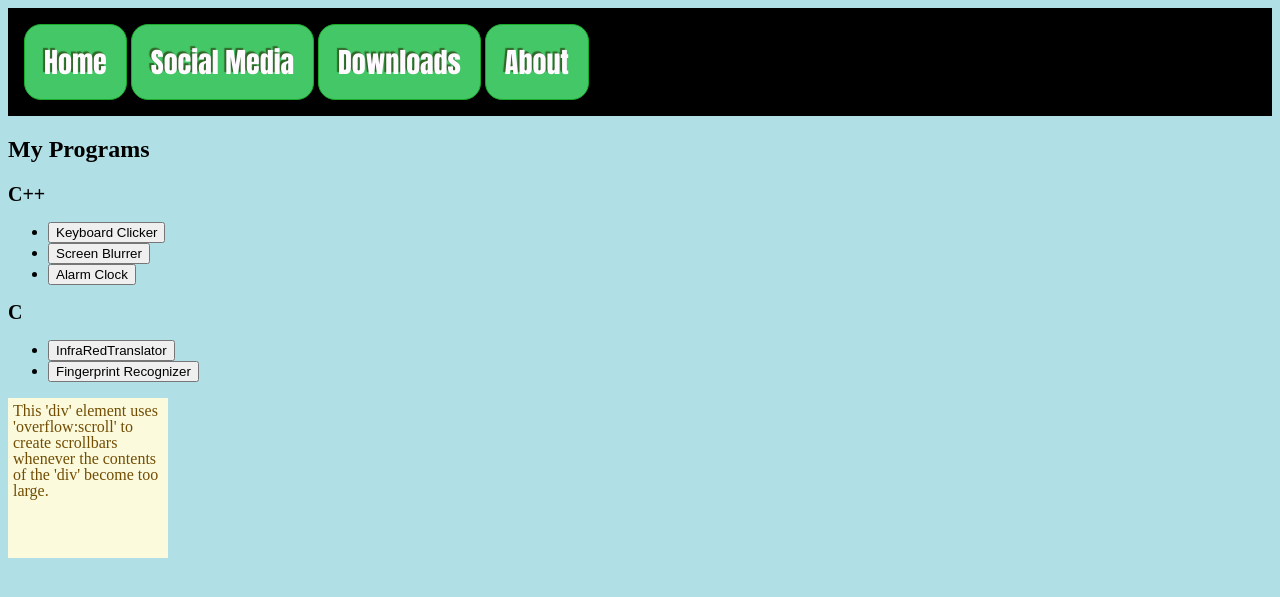
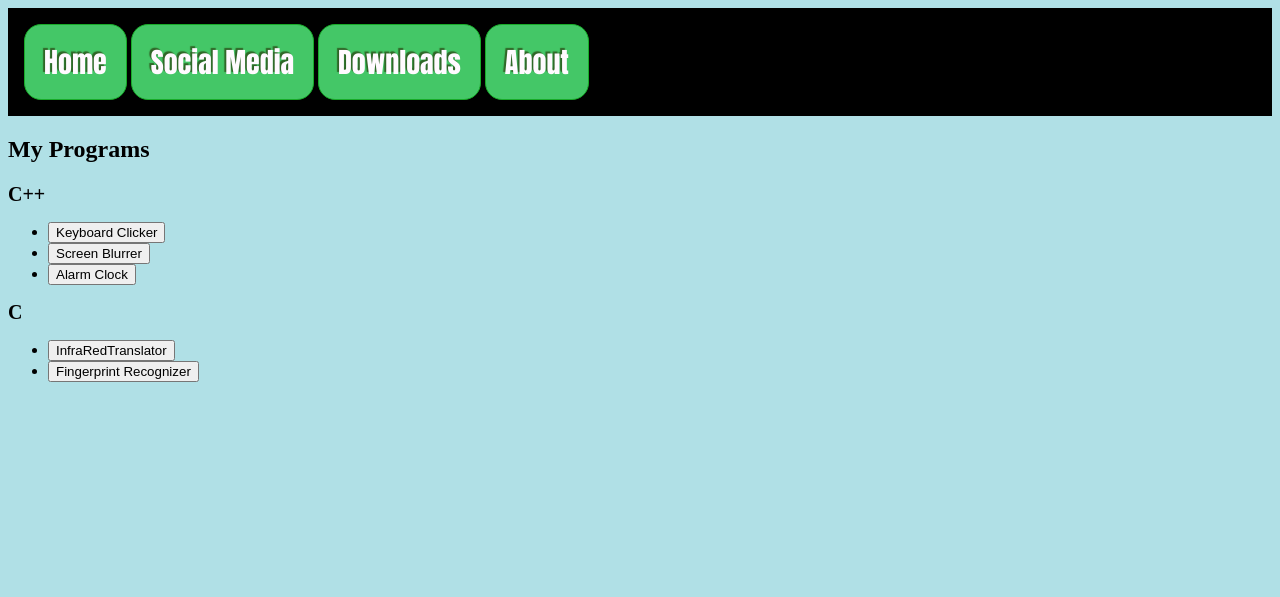
Before and after one commit to DiscordJavaDev/terradice.github.io, a Jekyll site: the page downloads.html, which Jekyll copies as it is, in a window 1280 px wide. Shown: the top 597 px of the page. Built offline with Jekyll 4.4.1, drawn with Linux system fonts in a browser that asks for light colours.

Commit message:
Update downloads.html

```diff
--- a/downloads.html
+++ b/downloads.html
@@ -36,9 +36,6 @@ header, footer {
   <li><a href="https://terradice.github.io/FingerprintRecognizer.rar" download="FingerprintRecognizer.rar">
   <input type="button" value="Fingerprint Recognizer" /></a></li>
 </ul>
-<div style="width:150px;height:150px;line-height:1em;overflow:scroll;padding:5px;background-color:#FCFADD;color:#714D03;scrollbar-base-color:#DEBB07;">
-This 'div' element uses 'overflow:scroll' to create scrollbars whenever the contents of the 'div' become too large.
-</div>
 
 
 <p>&nbsp;</p>
```
